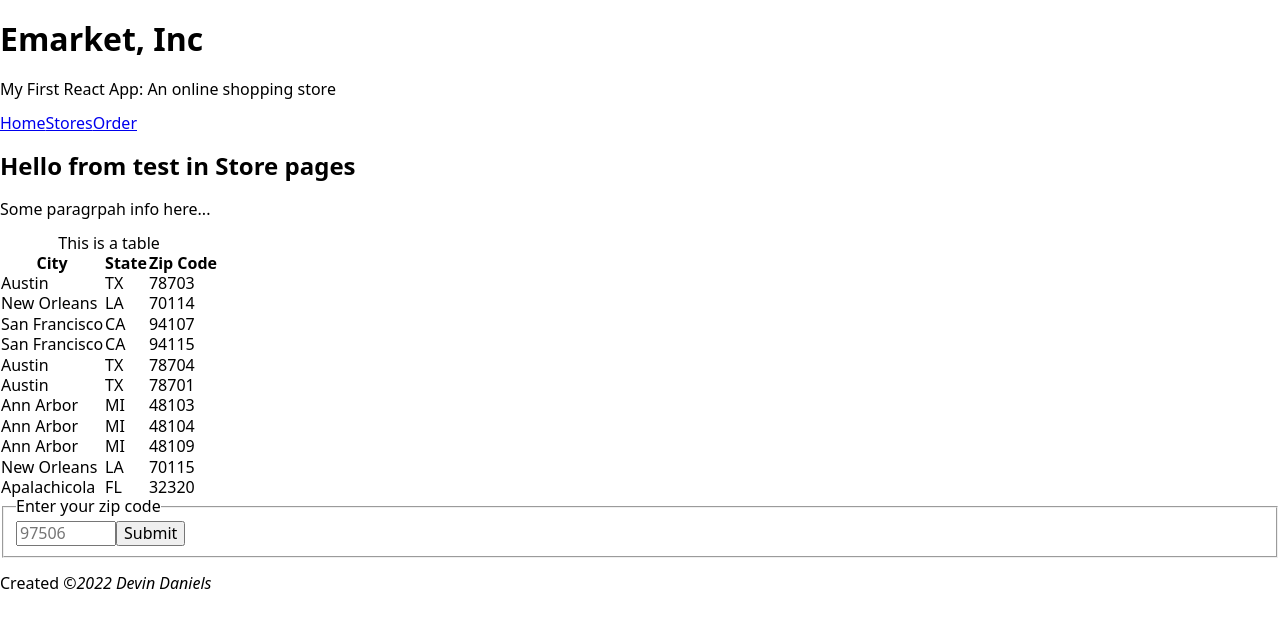
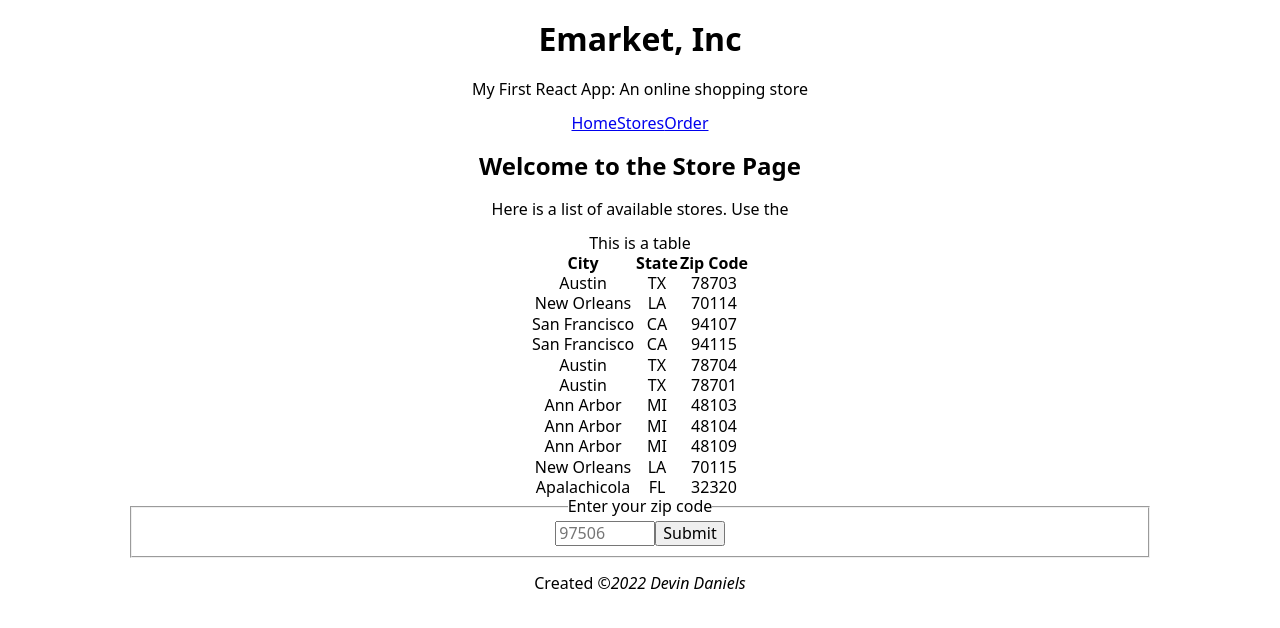
Before and after one commit to devingdaniels/eStore, a React (Create React App) app: page /storePage in a window 1280 px wide. Shown: the top 628 px of the page. Built offline with nearby package versions, Linux system fonts and the light colour scheme.

Commit message:
Added zipSearch functionality

```diff
--- a/src/App.css
+++ b/src/App.css
@@ -36,7 +36,9 @@ body {       /* Can alternatively define in html {} or :root {} */
   background-color:;
   font-family:;
   font-size:;
-  margin:;
+  margin: auto;
+  width: 80%;
+  text-align: center;
   padding:;
 }
 
@@ -109,6 +111,7 @@ ins {}
 table {
    /* remove double borders on table */
   border-collapse: collapse;
+  margin: auto;
 }
 caption {}
 thead {}
--- a/src/components/SelectQuantity.js
+++ b/src/components/SelectQuantity.js
@@ -2,19 +2,30 @@ import React, {useState} from "react";
 import { AiFillPlusCircle, AiFillMinusCircle } from "react-icons/ai";
 
 
+// Before refactoring, this was set up to handle two props in state
+// Code could be simpler, but this is to remind for how to handle objects in state
+
 function SelectQuantity(){
-    const [state, setQuantity, ] = useState({quantity: 0, totalItems: 0})
+    const [state, setQuantity, ] = useState({quantity: 0})
 
-    const increment = () => setQuantity(() => {
+    const increment = () => {
         if (state.quantity === 10){
             setQuantity({...state, quantity: 10})
 
         }else {
             setQuantity(state => ({...state, quantity: state.quantity + 1}))
         }
-    })
+    }
 
-     const decrement = () => setQuantity(state.quantity === 10 ? 0 : state.quantity - 1)
+    const decrement = () => {
+        if (state.quantity === 0){
+            setQuantity({...state, quantity: 0})
+
+        }else {
+            setQuantity(state => ({...state, quantity: state.quantity - 1}))
+        }
+    }
+
     return (
         <>
             <AiFillMinusCircle onClick={decrement}/>
--- a/src/components/ZipSearch.js
+++ b/src/components/ZipSearch.js
@@ -1,21 +1,44 @@
 import React, { useState } from "react";
 
-function ZipSearch(){
+function ZipSearch( {stores }){
     const [zipCode, setZipCode] = useState('')
     return (
         <form action="" method="">
             <fieldset>
                 <legend>Enter your zip code</legend>
-                <label for="zip"></label>
+                <label htmlFor="zip"></label>
                 <input type="text" id="zip" value={zipCode} name="zipCode" placeholder="97506" size="5" maxLength="5" onChange={e => setZipCode(e.target.value)}></input>
-                <label for="zipAlert">
-                    <button name="zipAlert" onClick={ e=>
-                        {alert(`Your zip code: ${zipCode}`)
-                        e.preventDefault()}}>Submit
+                <label htmlFor="zipAlert">
+                    <button id="zipAlert" name="zipAlert" onClick={ e=>
+                        {
+                            // Check if the user zipCode is in the stores object
+                            const result = isInStores(stores, zipCode)
+                            if (result === true){
+                                alert(`Your zip code, ${zipCode}, is within the order range! :)`)
+                            }else {
+                                alert(`Your zip code, ${zipCode}, is outside the order range! :(`)
+                            }
+
+                            e.preventDefault()
+                        }}>Submit
                     </button>
                 </label>
             </fieldset>
         </form>
     )
 }
+
+function isInStores(stores, zip){
+    for(const store of stores){
+        if (store.zipCode === Number(zip)) {
+            return true
+          }
+    }
+
+    return false
+}
+
+
+
+
 export default ZipSearch
--- a/src/pages/HomePage.js
+++ b/src/pages/HomePage.js
@@ -3,7 +3,10 @@ import React from "react";
 
 function HomePage(){
     return (
-        <p>This is where the homepage content will go</p>
+        <>
+            <h2>Welcome to the Home Page of eStore</h2>
+            <p>This site allows you browse available stores where you can order various items</p>
+        </>
     )
 }
 
--- a/src/pages/OrderPage.js
+++ b/src/pages/OrderPage.js
@@ -1,16 +1,14 @@
 import React from "react";
 import GroceryTable from "../components/GroceryTable"
-
 
 function OrderPage({items}){
     return (
         <>
-            <h1>This is some h1 about making an order</h1>
-            <p>A paragraph to add some content to</p>
+            <h1>Welcome to the Order Page</h1>
+            <p>Adjust quantities for the items you need</p>
             <GroceryTable items={items}/>
         </>
     )
 }
 
-
 export default OrderPage
--- a/src/pages/StoresPage.js
+++ b/src/pages/StoresPage.js
@@ -5,10 +5,10 @@ import ZipSearch from '../components/ZipSearch'
 function StoresPage({stores} ){
     return (
         <>
-        <h2>Hello from test in Store pages</h2>
-        <p>Some paragrpah info here...</p>
+        <h2>Welcome to the Store Page</h2>
+        <p>Here is a list of available stores. Use the  </p>
         <StoreTable stores={stores}/>
-        <ZipSearch/>
+        <ZipSearch stores={stores}/>
         </>
     )
 }
```
Also changed, not shown: src/components/GroceryRow.js (line endings or trailing spaces).
